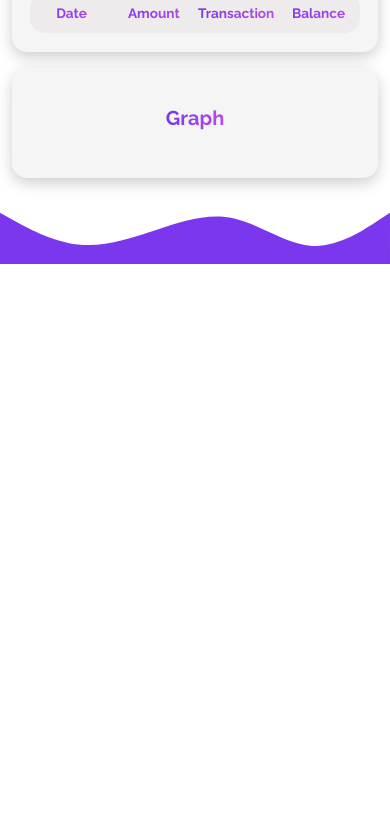
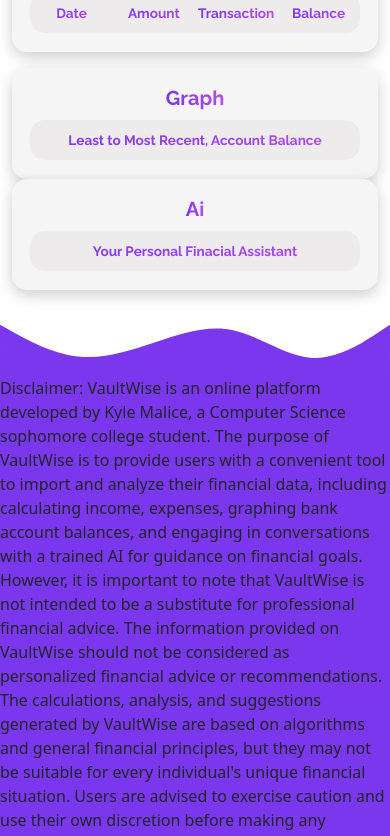
Before and after one commit to MaliceKy/VaultWise-Expense-AI-project, a React (Create React App) app: page /Dashboard in a window 390 px wide. Shown: the part 460-1296 px from the top of the page. Before the commit the page ends 844 px from the top, so only its background shows below. Built offline with nearby package versions, Linux system fonts and the light colour scheme.

Commit message:
Graph Finished, AI will be added, disclaimer added

```diff
--- a/package.json
+++ b/package.json
@@ -19,6 +19,7 @@
     "react-router-bootstrap": "^0.26.2",
     "react-router-dom": "^6.11.2",
     "react-scripts": "^5.0.1",
+    "recharts": "^2.7.2",
     "web-vitals": "^2.1.4",
     "xlsx": "^0.18.5"
   },
--- a/src/pages/Dash-board.js
+++ b/src/pages/Dash-board.js
@@ -1,11 +1,14 @@
 import React, { useState } from 'react';
 import * as XLSX from 'xlsx';
+import { LineChart, Line, XAxis, YAxis, CartesianGrid, Tooltip, ResponsiveContainer } from 'recharts';
+import { Date } from 'core-js';
 import '../styles/Dash-board.css';
 
 const Dashboard = () => {
   const [totalIncome, setTotalIncome] = useState(0);
   const [totalOutcome, setTotalOutcome] = useState(0);
   const [transactions, setTransactions] = useState([]);
+  const [chartData, setChartData] = useState([]);
 
   const processFile = (file) => {
     let reader = new FileReader();
@@ -20,6 +23,7 @@
 
       let income = 0;
       let outcome = 0;
+      let chartDataTemp = [];
 
       // Skipping the first row which are headers
       let transactionData = result.slice(1);
@@ -32,11 +36,21 @@
         // Convert Excel serial number to date
         let date = new Date((transaction['B'] - (25567 + 1))*86400*1000);
         transaction['B'] = date.toLocaleDateString();
+
+        // Prepare chart data
+        chartDataTemp.push({
+          date: transaction['B'],
+          balance: parseFloat(transaction['F'])
         });
+      });
+
+      // Sort chart data by date
+      chartDataTemp.sort((a, b) => new Date(a.date) - new Date(b.date));
 
       setTransactions(transactionData);
       setTotalIncome(income);
       setTotalOutcome(outcome);
+      setChartData(chartDataTemp);
     };
   };
 
@@ -78,11 +92,10 @@
                 </p>
               </div>
             </div>
-
           </div>
 
           <div className="row">
-          <div className="col-12 col-md-7 col-lg-6 mt-3">
+            <div className="col-12 col-lg-6 mt-3">
               <div className="dash-transactions-card4 m-lg-1">
                 <h2 className="dash-card-title">Transactions</h2>
                 <div className="outer-container">
@@ -110,7 +123,6 @@
                                 {transaction['F'] < 0 ? '-$' : '$'}
                                 {Math.abs(transaction['F']).toFixed(2)}
                               </td>
-                            {/* Add other data cells based on your data */}
                             </tr>
                           ))}
                         </tbody>
@@ -121,16 +133,58 @@
               </div>
             </div>
 
-          <div className="col-12 col-md-5 col-lg-6 mt-3">
-            <div className="dash-transactions-card4 m-lg-1">
+            <div className="col-12 col-lg-6 mt-3">
+              <div className="dash-Chart-card5 m-lg-1">
                 <h2 className="dash-card-title">Graph</h2>
+                <div className="Dash-Chart-Title-Con">
+                  <p className="ChartTitle">Least to Most Recent, Account Balance</p>
+                </div>
+                {chartData.length > 0 && (
+                  <ResponsiveContainer width="100%" height={300}>
+                    <LineChart
+                      data={chartData}
+                      margin={{ top: 25, right: 20, bottom: 20, left: 0 }}
+                    >
+                      <Line type="monotone" dataKey="balance" stroke="#8884d8" />
+                      <CartesianGrid stroke="#ccc" strokeDasharray="5 5" />
+                      <XAxis dataKey="date" />
+                      <YAxis />
+                      <Tooltip />
+                    </LineChart>
+                </ResponsiveContainer>
+                )}
+              </div>
+            </div>
+          </div>
+
+          <div className="row">
+            <div className="col-12">
+              <div className="dash-Chart-card5 m-lg-1">
+                <h2 className="dash-card-title">Ai</h2>
+                <div className="Dash-Chart-Title-Con">
+                  <p className="ChartTitle">Your Personal Finacial Assistant</p>
                 </div>
               </div>
             </div>
           </div>
         </div>
+      </div>
+      <svg xmlns="http://www.w3.org/2000/svg" viewBox="0 0 1440 320"><path fill="#7a37ed" fillOpacity="1" d="M0,128L48,154.7C96,181,192,235,288,245.3C384,256,480,224,576,192C672,160,768,128,864,149.3C960,171,1056,245,1152,250.7C1248,256,1344,192,1392,160L1440,128L1440,320L1392,320C1344,320,1248,320,1152,320C1056,320,960,320,864,320C768,320,672,320,576,320C480,320,384,320,288,320C192,320,96,320,48,320L0,320Z"></path></svg>
+      <div className="dash-footer">
+        <p>Disclaimer: VaultWise is an online platform developed by Kyle Malice, a Computer Science sophomore college student. The purpose of VaultWise is to provide users with a convenient tool to import and analyze their financial data, including calculating income, expenses, graphing bank account balances, and engaging in conversations with a trained AI for guidance on financial goals. However, it is important to note that VaultWise is not intended to be a substitute for professional financial advice.
 
-      <svg xmlns="http://www.w3.org/2000/svg" viewBox="0 0 1440 320"><path fill="#7a37ed" fillOpacity="1" d="M0,128L48,154.7C96,181,192,235,288,245.3C384,256,480,224,576,192C672,160,768,128,864,149.3C960,171,1056,245,1152,250.7C1248,256,1344,192,1392,160L1440,128L1440,320L1392,320C1344,320,1248,320,1152,320C1056,320,960,320,864,320C768,320,672,320,576,320C480,320,384,320,288,320C192,320,96,320,48,320L0,320Z"></path></svg>
+The information provided on VaultWise should not be considered as personalized financial advice or recommendations. The calculations, analysis, and suggestions generated by VaultWise are based on algorithms and general financial principles, but they may not be suitable for every individual's unique financial situation. Users are advised to exercise caution and use their own discretion before making any financial decisions based on the information provided by VaultWise.
+
+VaultWise does not guarantee the accuracy, completeness, or reliability of the financial calculations and analyses generated by the platform. While efforts are made to ensure the accuracy of the data and calculations, VaultWise cannot be held responsible for any errors, omissions, or inaccuracies in the information provided. Users are responsible for verifying the results and cross-referencing them with their own financial records.
+
+Furthermore, VaultWise does not assume any liability for any financial losses, damages, or adverse outcomes resulting from the use of the platform. Users are solely responsible for their financial decisions and should consult with a qualified financial advisor or professional before making any significant financial commitments or investments.
+
+By accessing and using VaultWise, you acknowledge and agree that Kyle Malice, the developer of VaultWise, and any affiliated parties shall not be held liable for any direct or indirect damages or losses arising from the use of the platform. Users utilize VaultWise at their own risk and are solely responsible for any consequences that may arise.
+
+Please note that the laws and regulations governing financial advice and services may vary by jurisdiction. It is the user's responsibility to comply with the applicable laws and regulations of their respective jurisdictions.
+
+By using VaultWise, you indicate your acceptance and understanding of this disclaimer. If you do not agree with any part of this disclaimer, please refrain from using VaultWise.</p>
+      </div>
     </div>
   );
 };
--- a/src/styles/Dash-board.css
+++ b/src/styles/Dash-board.css
@@ -39,8 +39,23 @@
     padding: 5%;
     background-color: #f5f5f5;
     min-height: 110px;
+    max-height: 390px;
     box-shadow: 0px 5px 15px rgba(0, 0, 0, 0.2);
     overflow: auto;
+    height: auto;
+}
+
+.dash-Chart-card5{
+    display: flex;
+    flex-direction: column;
+    justify-content: center;
+    align-items: center;
+    border-radius: 15px;
+    padding: 5%;
+    background-color: #f5f5f5;
+    min-height: 110px;
+    max-height: 390px;
+    box-shadow: 0px 5px 15px rgba(0, 0, 0, 0.2);
     height: auto;
 }
 
@@ -97,6 +112,25 @@
     -webkit-text-fill-color: transparent;
 }
 
+.Dash-Chart-Title-Con{
+    background-color: #edebeb;
+    border-radius: 15px;
+    width: 100%;
+}
+
+.ChartTitle{
+    font-family: 'Raleway';
+    text-align: center;
+    margin: 0;
+    padding-top: 10px;
+    padding-bottom: 10px;
+    font-size: .85rem;
+    font-weight: bold;
+    background: linear-gradient(to right, #7a37ed, #b74ce6);
+    -webkit-background-clip: text;
+    -webkit-text-fill-color: transparent;
+}
+
 .TableContent {
     font-family: 'Monserrat';
     text-align: center;
@@ -120,7 +154,6 @@
     overflow-wrap: break-word;
     white-space: normal;
 }
-
 
 .dash-card-title {
     font-family: 'Raleway';
@@ -156,3 +189,8 @@
     display: inline-block; /* allows the button to adjust its size based on its content */
     cursor: pointer; /* changes the mouse cursor when hovering over the button */
 }
+
+.dash-footer{
+    background-color: #7a37ed;
+    padding-bottom: 1%;
+}
```
Also changed, not shown: 1 other file (tests, documents, lock files or other folders). Lines whose indentation alone changed are shown as unchanged.
